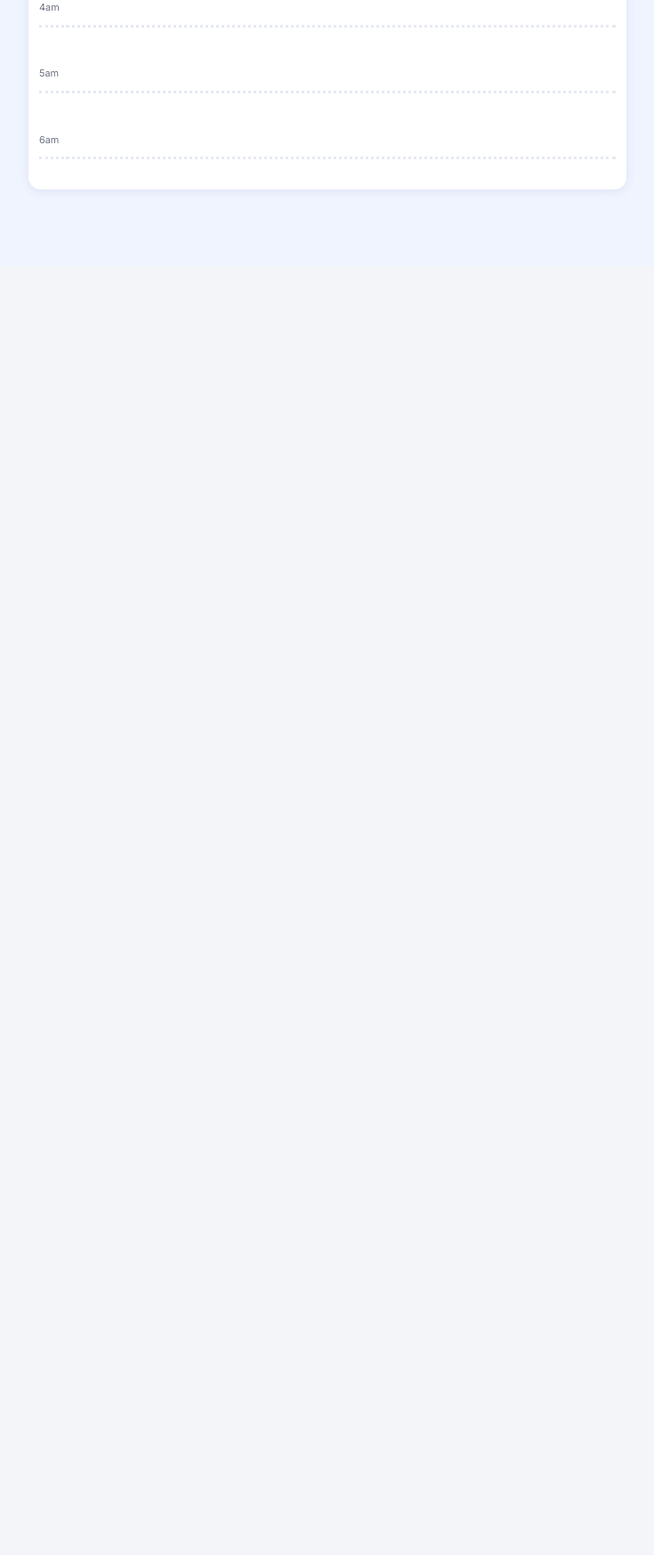
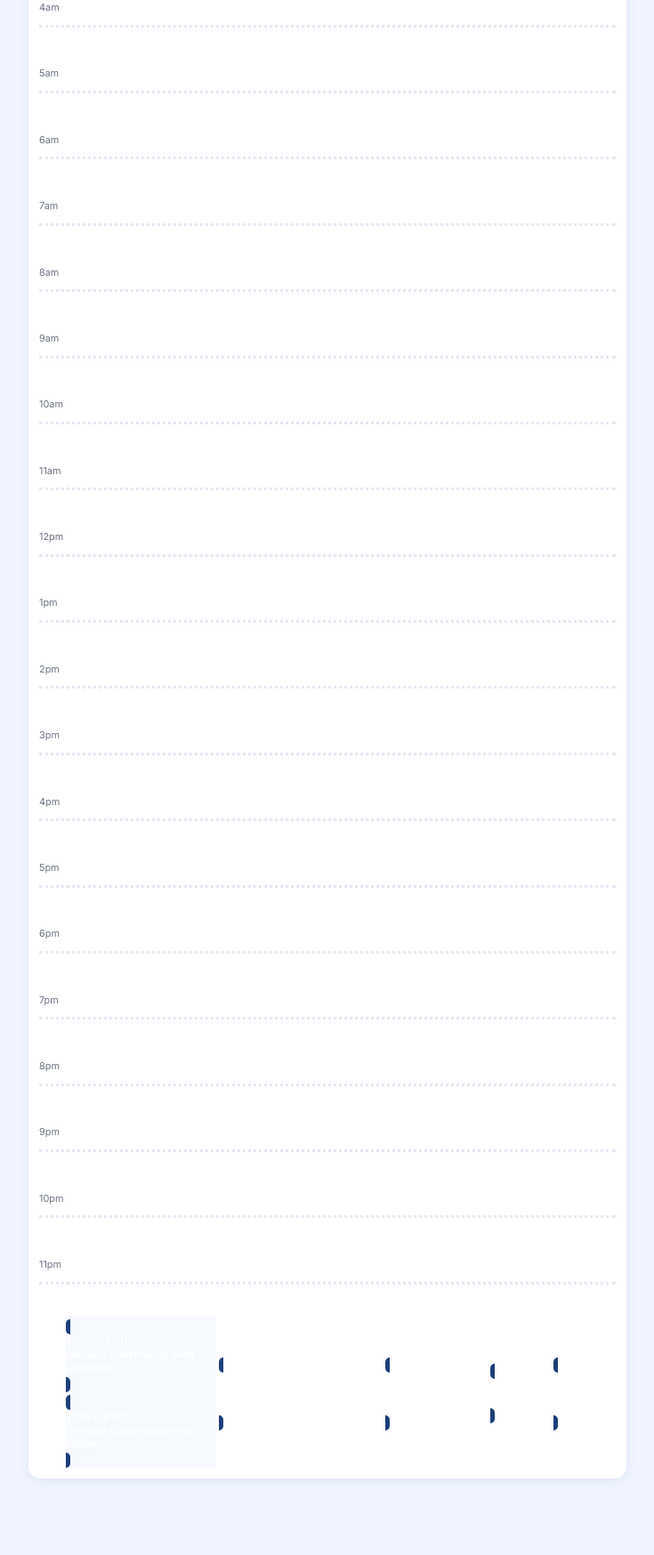
Before and after one commit to hamiltonpr/pmgcalendar, a Flask app: a page that uses templates/calendar_shared.html in a window 1280 px wide. Shown: the part 603-2351 px from the top of the page at 89% size, without its empty margins (272-1007 px from the left). Before the commit the page ends 818 px from the top, so only its background shows below. Run offline with Flask 2, Linux system fonts and the light colour scheme; data comes from the database, SQL or seed files in the repository; some libraries are stand-ins or nearby versions.

Commit message:
auto: claude edit

```diff
--- a/static/style.css
+++ b/static/style.css
@@ -139,9 +139,6 @@ body {
   max-width: 100%;
   padding: 0;
   margin: 0;
-}
-#calendar {
-  height: calc(100dvh - var(--header-h) - var(--nav-h));
 }
 
 /* ── Card ───────────────────────────────────────── */
```
